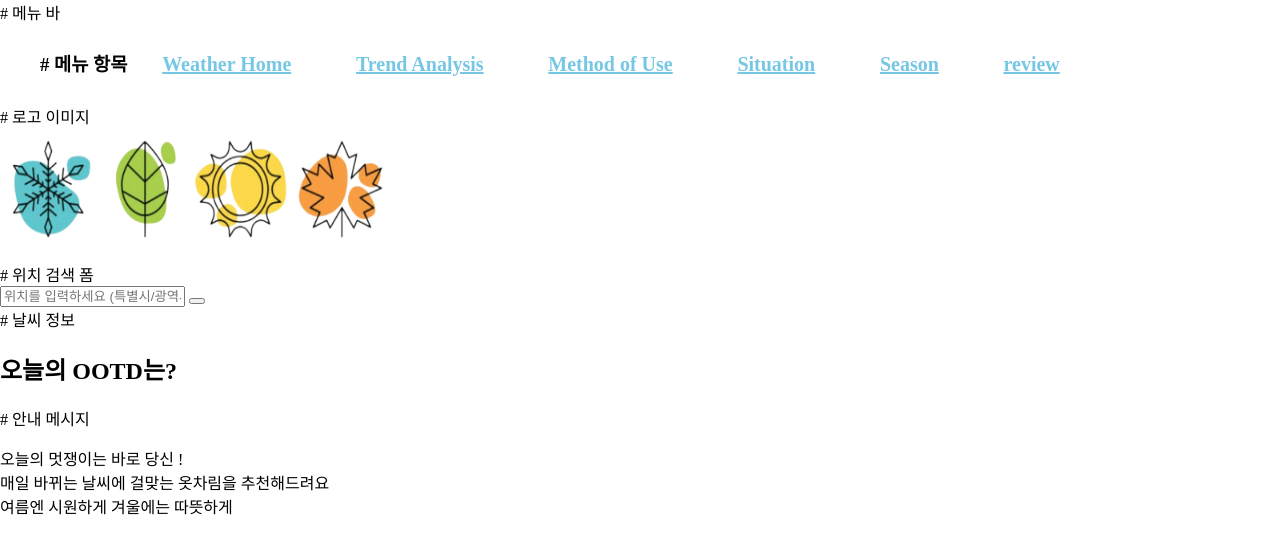
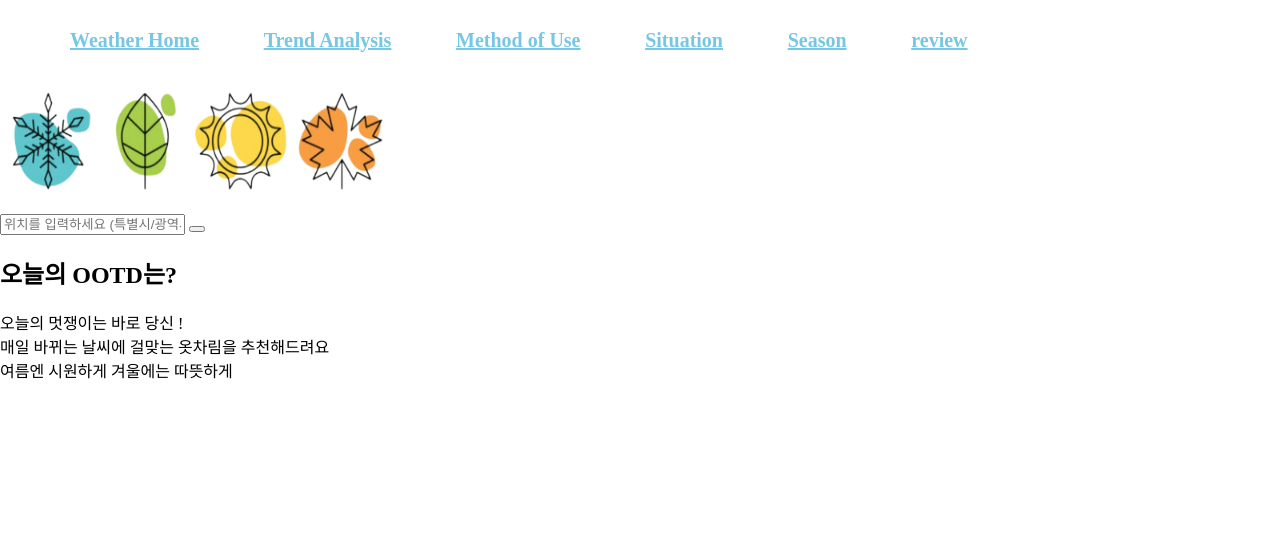
Before and after one commit to open555/open55555, a Django app: page / in a window 1280 px wide. Shown: the top 554 px of the page. Run offline with Django 5.2, Linux system fonts and the light colour scheme.

Commit message:
Update weather.html
Signed-off-by: yyejinn <yyejin7@naver.com>

```diff
--- a/myapp/templates/myapp/weather.html
+++ b/myapp/templates/myapp/weather.html
@@ -9,12 +9,12 @@
   <link href="{% static 'myapp/style.css' %}" rel="stylesheet" type="text/css" />
 </head>
 <body>
-  # 메뉴 바
+  <!-- 메뉴 바 -->
   <h3 class="menu-bar con-min-width">
     <div class="con">
       <nav class="menu-bar__menu-box-1">
         <ul>
-          # 메뉴 항목
+          <!-- 메뉴 항목 -->
           <li><a href="{% url 'weather' %}">Weather Home</a></li>
           <li><a href="{% url 'trend' %}">Trend Analysis</a></li>
           <li><a href="{% url 'method_of_use' %}">Method of Use</a></li>
@@ -26,11 +26,11 @@
     </div>
   </h3>
   <div class="main">
-    # 로고 이미지
+    <!-- 로고 이미지 -->
     <div>
       <img src="{% static 'myapp/images/logo.png' %}" width="400" height="130" alt="Logo">
     </div>
-    # 위치 검색 폼
+    <!-- 위치 검색 폼 -->
     <form method="post">
       {% csrf_token %}
       <div>
@@ -38,24 +38,25 @@
         <button type="submit" class="fa-solid fa-magnifying-glass search-icon"></button>
       </div>
     </form>
-    # 날씨 정보
+    <!-- 날씨 정보 -->
     <div class="content">
       <h2>오늘의 OOTD는?</h2>
       {% if weather_data %}
-          #  날씨 데이터가 있을 경우
+        <!-- 날씨 데이터가 있을 경우 -->
         <p>오늘의 기온: {{ weather_data.tmp }}°C</p>
         <p>오늘의 날씨: {{ weather_data.state }}</p>
         <p>추천 옷차림: {{ weather_data.recommendation }}</p>
       {% elif error %}
-           # 에러 메시지가 있을 경우
+        <!-- 에러 메시지가 있을 경우 -->
         <p>{{ error }}</p>
       {% endif %}
     </div>
-    # 안내 메시지
+    <!-- 안내 메시지 -->
     <div class="content2">
       <p>오늘의 멋쟁이는 바로 당신 ! <br>
       매일 바뀌는 날씨에 걸맞는 옷차림을 추천해드려요 <br>
       여름엔 시원하게 겨울에는 따뜻하게 </p>
     </div>
+  </div>
 </body>
 </html>
```
Lines whose indentation alone changed are shown as unchanged.
